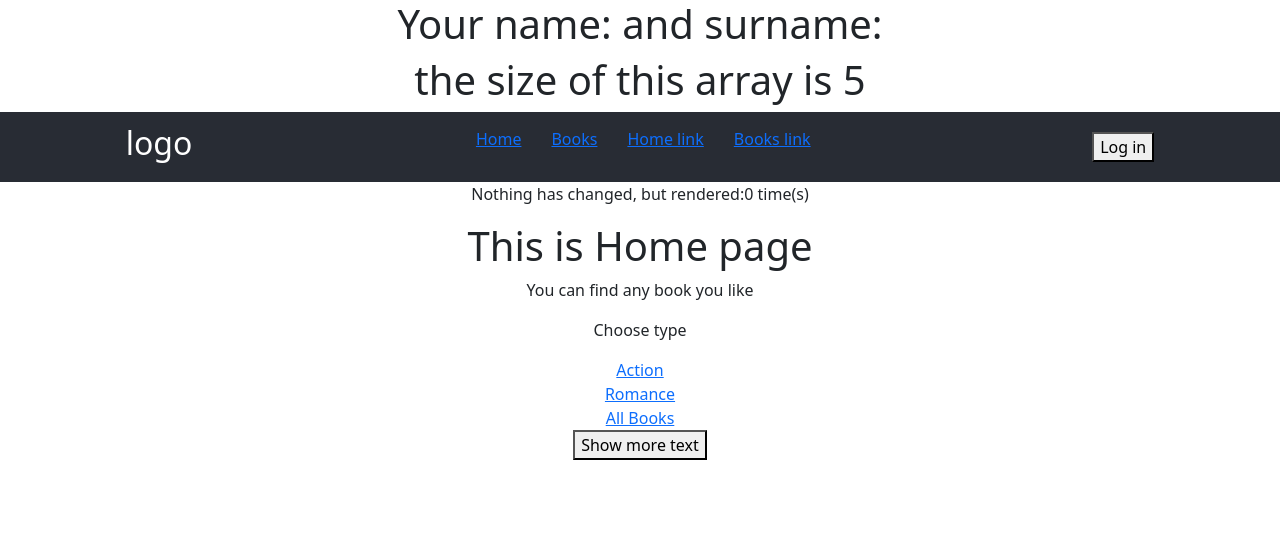
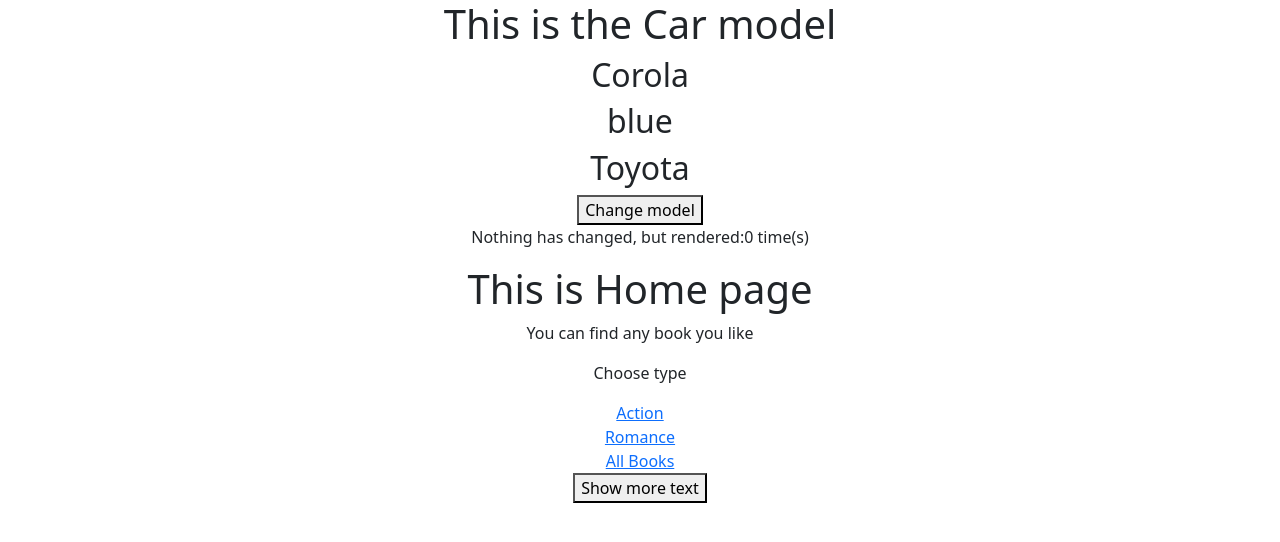
Before and after one commit to andreaangelova/react-app, a React (Create React App) app: page / in a window 1280 px wide. Shown: the top 542 px of the page. Built offline with nearby package versions, Linux system fonts and the light colour scheme; no server answers.

Commit message:
add pure component

```diff
--- a/src/App.js
+++ b/src/App.js
@@ -14,6 +14,7 @@
 import User from "./pages/User";
 import UserClass from "./pages/UserClass";
 import ArrayItems from "./pages/ArrayItems";
+//import Car from "./pages/Car";
 //import Home from "./pages/Home";
 const Home = React.lazy(() => import("./pages/Home"));
 //import Book from "./pages/Book";
@@ -21,16 +22,17 @@
 //import Books from "./pages/Books";
 const Books = React.lazy(() => import("./pages/Books"));
 //import Lifecycle from "./classExamples/Lifecycle/Lifecycle";
+const Car = React.lazy(() => import("./pages/Car"));
 
 function App() {
-  const user1 = { name: "John", surname: "Doe" };
-  const user2 = { name: "John", surname: "Doe" };
-  console.log("compare objects");
-  console.log(user1 == user2);
-  let user3 = user1;
-  user3.name = "John Updated";
-  console.log("compare objects references");
-  console.log(user1 == user3);
+  // const user1 = { name: "John", surname: "Doe" };
+  // const user2 = { name: "John", surname: "Doe" };
+  // console.log("compare objects");
+  // console.log(user1 == user2);
+  // let user3 = user1;
+  // user3.name = "John Updated";
+  // console.log("compare objects references");
+  // console.log(user1 == user3);
   const [books, setBooks] = useState();
   const [array, setArray] = useState([1, 2, 3, 4, 5]);
   const [name, setName] = useState("test");
@@ -65,9 +67,12 @@
   return (
     <div className="App">
       <Router>
-        <UserClass user={user} />
+        {/* <UserClass user={user} />
         <ArrayItems array={array} />
-        <Nav setIsLoggedIn={setIsLoggedIn} />
+        <Nav setIsLoggedIn={setIsLoggedIn} />*/}
+        <Suspense fallback={<h1>Loading...</h1>}>
+          <Car />
+        </Suspense>
         <Counts></Counts>
         <Suspense fallback={<h1>Loading...</h1>}>
           <Switch>
--- /dev/null
+++ b/src/pages/Car.js
@@ -0,0 +1,34 @@
+import { PureComponent } from "react";
+import { Component } from "react";
+
+class Car extends PureComponent {
+  state = { model: "Corola", color: "blue", maker: "Toyota" };
+  componentDidUpdate = () => {
+    console.log("change in car");
+    console.log(this.state);
+  };
+  componentDidMount = () => {
+    setTimeout(
+      this.setState({ model: "Corola", color: "blue", maker: "Toyota" }),
+      1000
+    );
+  };
+  changeModel = () => {
+    // let stateObj = this.state;
+    // stateObj.model = "Yaris";
+    // this.setState(stateObj);
+  };
+  render() {
+    return (
+      <div>
+        <h1>This is the Car model</h1>
+        <h2>{this.state.model}</h2>
+        <h2>{this.state.color}</h2>
+        <h2>{this.state.maker}</h2>
+        <button onClick={this.changeModel}>Change model</button>
+      </div>
+    );
+  }
+}
+
+export default Car;
```
